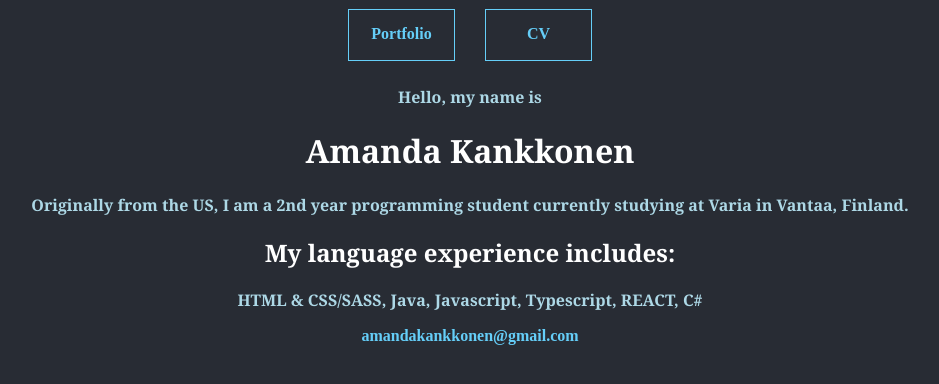
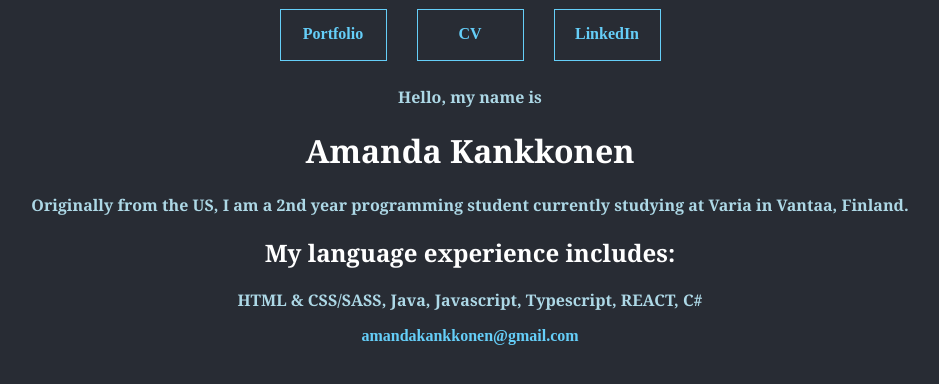
Before and after one commit to AmandaKankkonen/AmandaKankkonen.github.io, a React (Create React App) app: page /reactportfolio/ in a window 1280 px wide. Shown: the top 384 px of the page, without its empty margins (170-1109 px from the left). Built offline with nearby package versions, Linux system fonts and the light colour scheme.

Commit message:
Link update

```diff
--- a/src/components/appnav/App.tsx
+++ b/src/components/appnav/App.tsx
@@ -19,6 +19,7 @@
        <div className={styles.navbar}>
          <Link to='portfolio'>Portfolio</Link>
          <Link to='CV'>CV</Link>
+         <a href='https://www.linkedin.com/in/amanda-kankkonen-038853212/'>LinkedIn</a>
        </div>
        <AboutMe/>
        <Switch>
```
